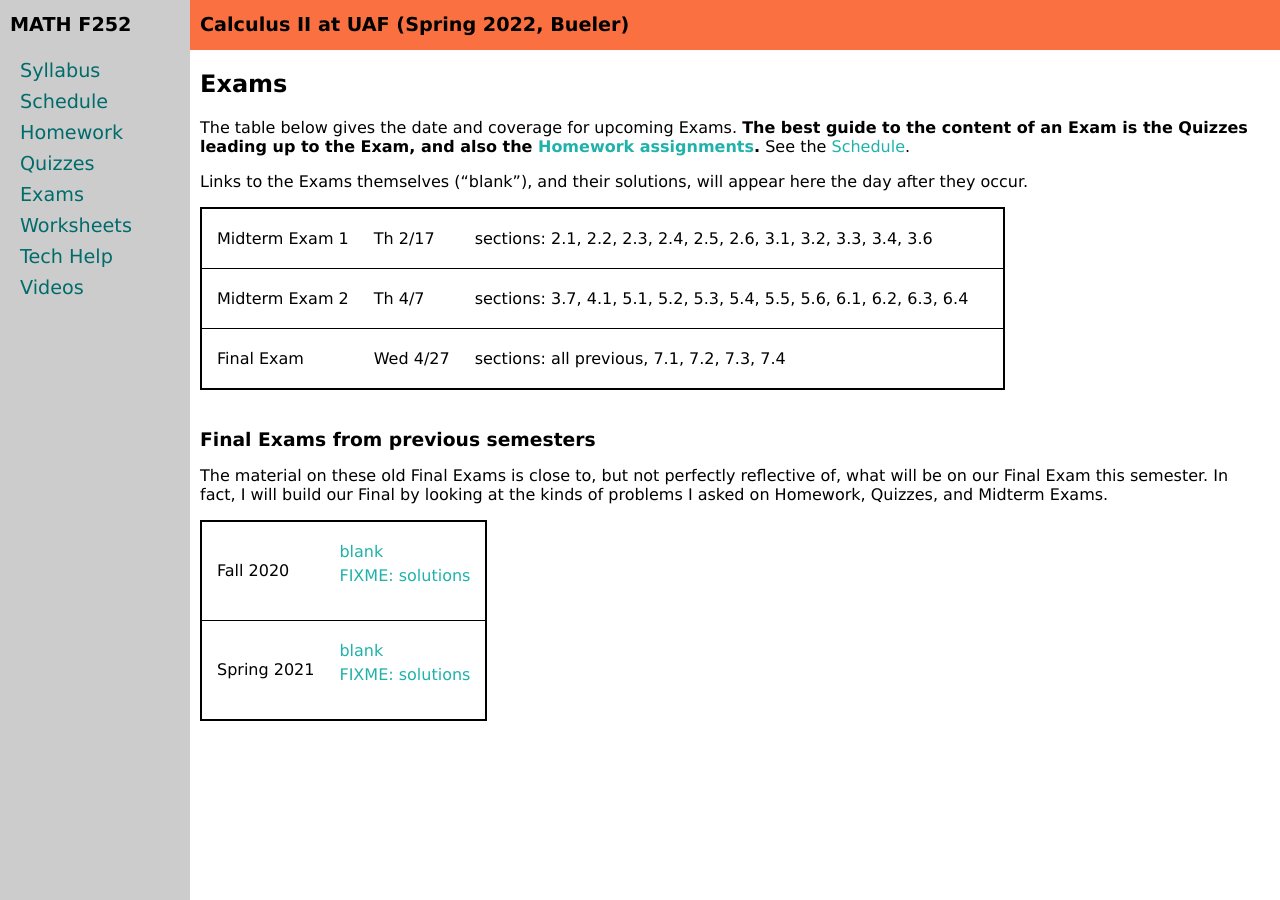
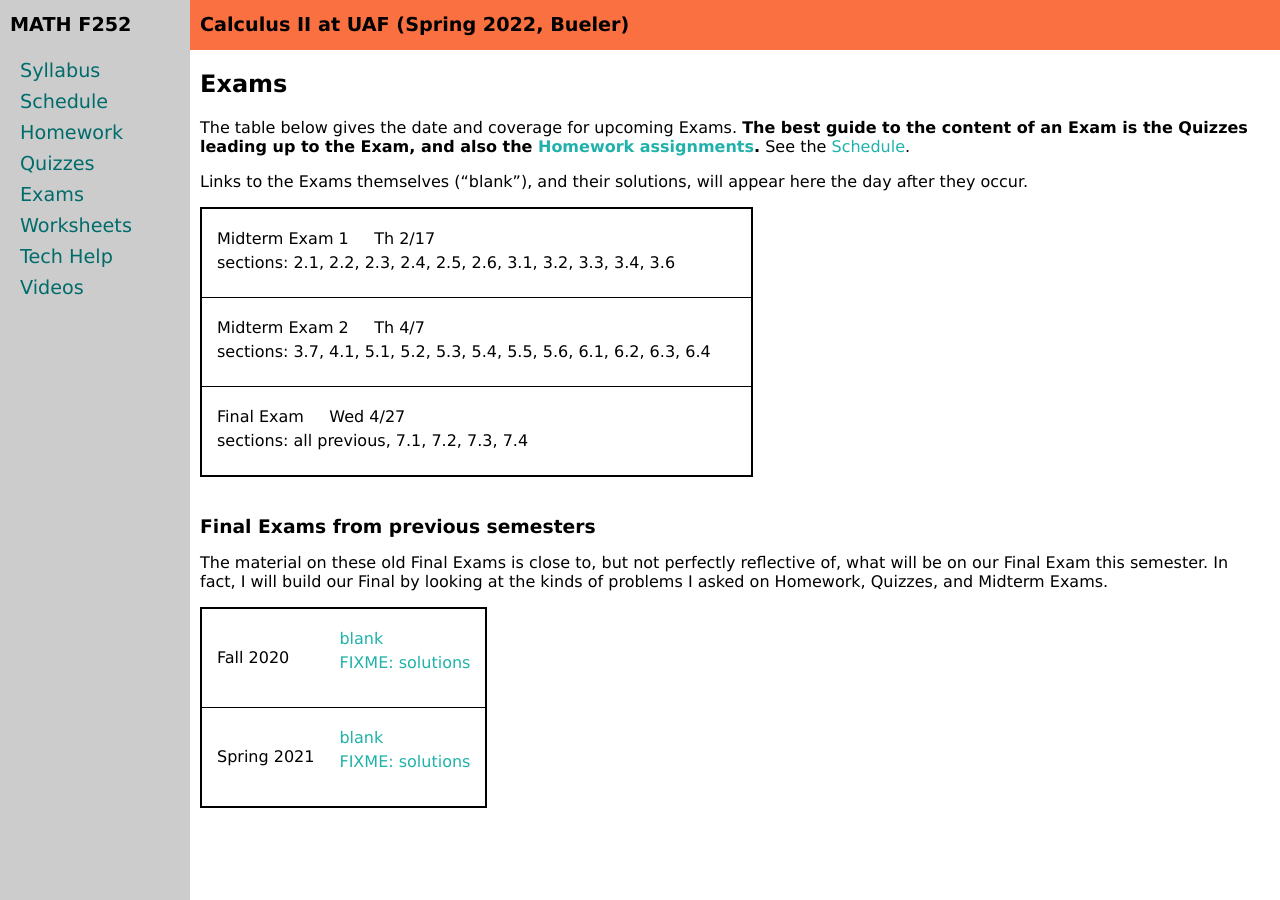
Before and after one commit to uaf-math/calc2, a Jekyll site: the page built from exams.md, in a window 1280 px wide. Built offline with Jekyll 4.4.1, drawn with Linux system fonts in a browser that asks for light colours.

Commit message:
Improve appearance of Exams page on small screens.

```diff
--- a/_includes/exam_table.md
+++ b/_includes/exam_table.md
@@ -2,9 +2,16 @@
 <table class="asst-table">
 {% for exam in data.exams %}
 <tr>
-	<td>{{ exam.name }}</td>
-	<td>{{ exam.date }}</td>
-	<td>sections: {{ exam.sections }}</td>
+	<td>
+		<table class="inner">
+		  <tr>
+			    <td>{{ exam.name }} &nbsp; &nbsp; {{ exam.date }}</td>
+			</tr>
+			<tr>
+			    <td>sections: {{ exam.sections }}</td>
+			</tr>
+		</table>
+	</td>
 	<td>
 		<table class="inner">
 		  {% if exam.blank %}
```
